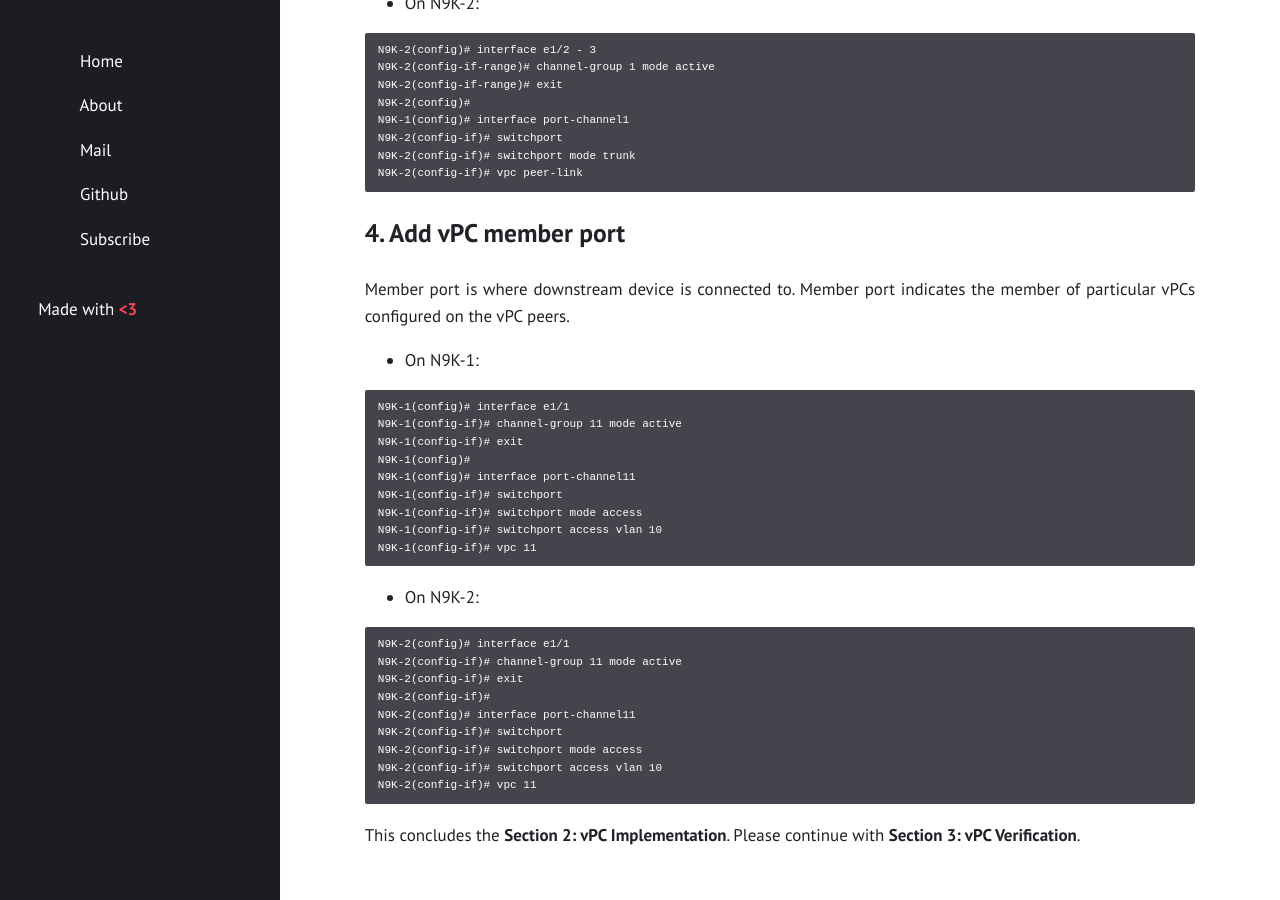
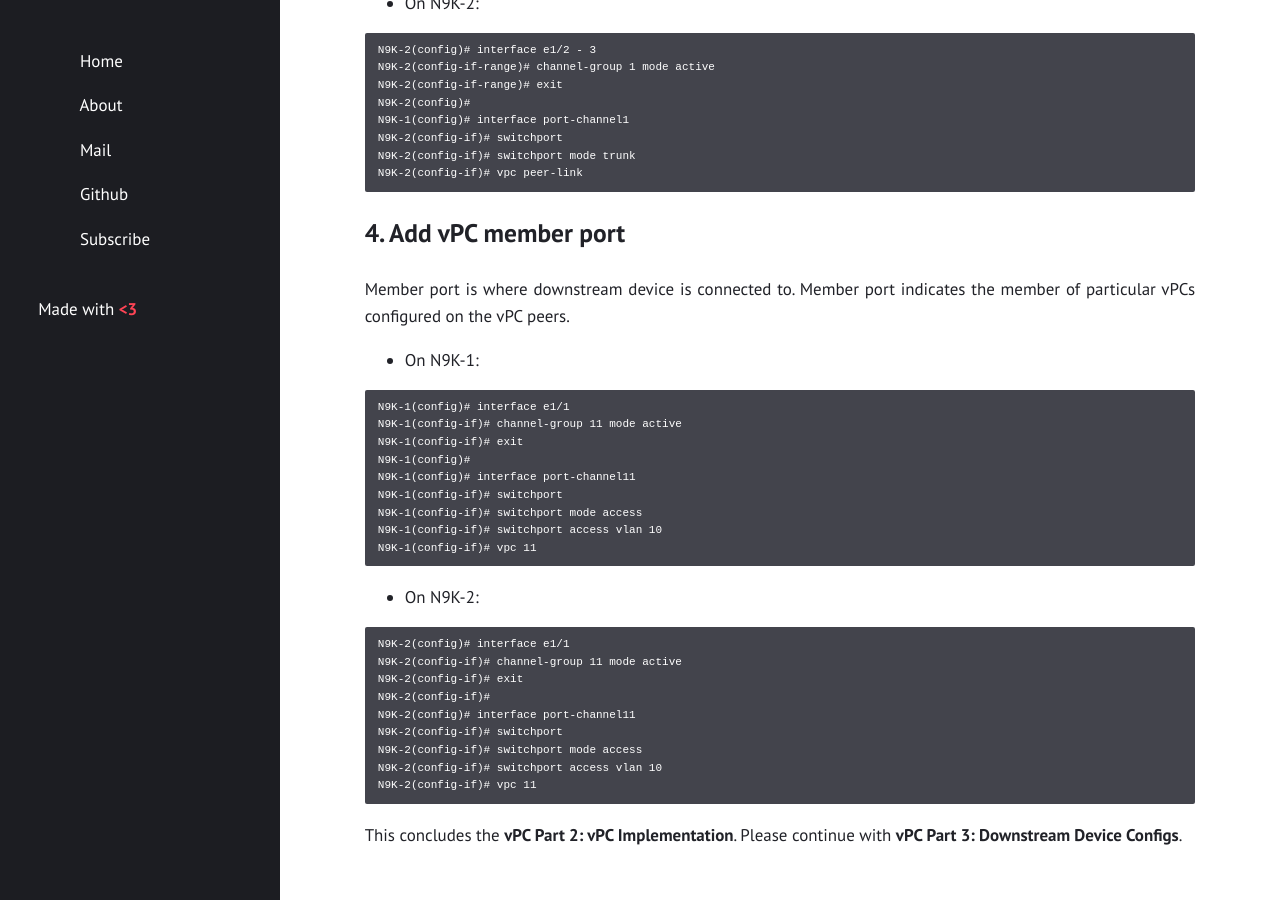
Before and after one commit to cometdfw/training-labs, a Jekyll site: the page built from _posts/2022-11-16-vvpc-02-vpc-implementation.md, in a window 1280 px wide and 900 px high, scrolled down 1607 px. Built offline with Jekyll 4.4.1, drawn with Linux system fonts in a browser that asks for light colours.

Commit message:
updated 04-05-2023 v4

````diff
--- a/_posts/2022-11-16-vvpc-02-vpc-implementation.md
+++ b/_posts/2022-11-16-vvpc-02-vpc-implementation.md
@@ -119,4 +119,4 @@ N9K-2(config-if)# switchport access vlan 10
 N9K-2(config-if)# vpc 11
 ```
 
-This concludes the **Section 2: vPC Implementation**. Please continue with **Section 3: vPC Verification**.
+This concludes the **vPC Part 2: vPC Implementation**. Please continue with **vPC Part 3: Downstream Device Configs**.
````
Also changed, not shown: _posts/2022-11-15-vpc-01-vpc-peer-base-configs.md (+1 -1 lines), _posts/2022-11-17-vvpc-03-downstream-device-configs.md (+1 -1 lines).
